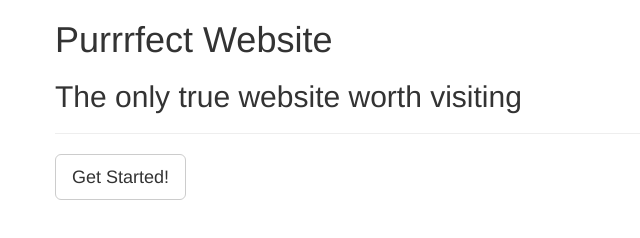
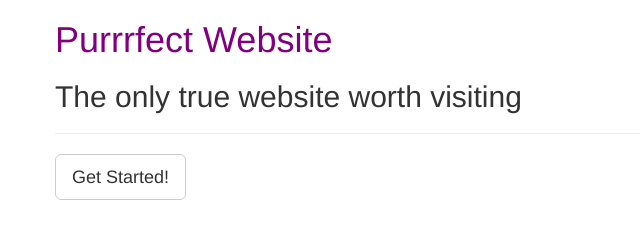
Before and after one commit to jripke74/webDevBootCamp, a plain HTML site: page index.html in a window 1280 px wide. Shown: the whole page, without its empty margins (0-640 px from the left). Drawn offline with Linux system fonts and the light colour scheme.

Commit message:
add content

```diff
--- /dev/null
+++ b/css/main.css
@@ -0,0 +1,3 @@
+h1 {
+    color: purple;
+}
--- a/index.html
+++ b/index.html
@@ -4,14 +4,17 @@
     <meta charset="utf-8">
     <title>Landing Page</title>
     <link rel="stylesheet" type="text/css" href="css/bootstrap.css">
+    <link rel="stylesheet" type="text/css" href="css/main.css">
   </head>
   <body>
     <div class="container">
       <div class="row">
-        <h1>Purrrfect Website</h1>
-        <h2>The only true website worth visiting</h2>
-        <hr>
-        <button class="btn btn-default btn-lg">Get Started!</button>
+        <div id="content">
+          <h1>Purrrfect Website</h1>
+          <h2>The only true website worth visiting</h2>
+          <hr>
+          <button class="btn btn-default btn-lg">Get Started!</button>
+        </div>
       </div>
     </div>
     <script type="text/javascript" src="js/jquery.js"></script>
```
